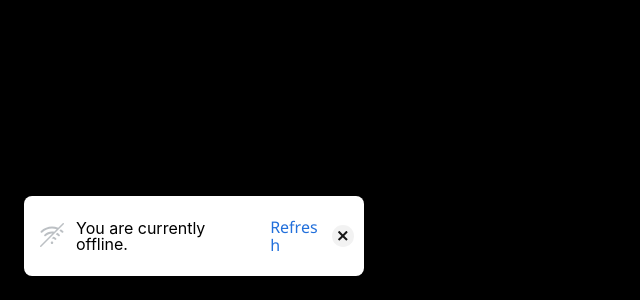
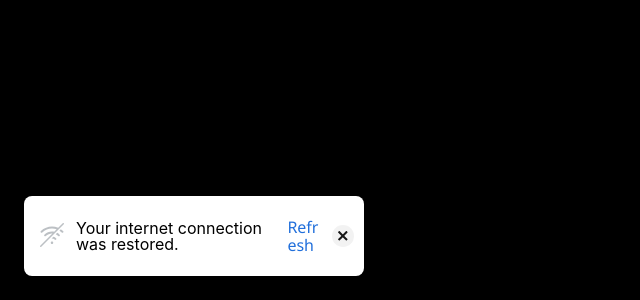
Before and after one commit to AmrAhmedA/react-nsn, a React (Create React App) app: page / in a window 1280 px wide. Shown: the part 500-800 px from the top of the page, without its empty margins (0-640 px from the left). Built offline with nearby package versions, Linux system fonts and the light colour scheme.

Commit message:
feat: return online status notifier component

```diff
--- a/src/App.tsx
+++ b/src/App.tsx
@@ -3,11 +3,11 @@ import { OnlineStatusNotifier } from './OnlineStatusNotifier';
 import { useOnlineStatus } from './useNetworkStatus';
 
 function App() {
-  const { isOnline } = useOnlineStatus();
+  const { isOnline, StatusNotifierComponent } = useOnlineStatus();
   return (
     <div className="App" style={{ height: '100vh', backgroundColor: 'black' }}>
       <h1>{isOnline ? 'online' : 'offline'}</h1>
-      <OnlineStatusNotifier />
+      <StatusNotifierComponent />
     </div>
   );
 }
--- a/src/OnlineStatusNotifier.tsx
+++ b/src/OnlineStatusNotifier.tsx
@@ -1,37 +1,29 @@
-const offlineImage = (
-  <svg viewBox="0 0 24 24" className="mainColor" height="24" width="24">
-    <path d="M23.7805.2195c.2925.293.2925.768 0 1.061l-22.5 22.5C1.134 23.927.942 24 .75 24c-.192 0-.384-.073-.5305-.2195-.2925-.293-.2925-.768 0-1.061l12.1967947-12.1971509c-2.3773758-.1150468-4.79162015.7286756-6.6038447 2.5401009-.3905.3905-1.0235.3905-1.414 0-.3905-.3905-.3905-1.024 0-1.414 2.65728981-2.65728981 6.3696459-3.62280965 9.8005664-2.90852144l2.430738-2.43186193C11.7816792 4.58111626 6.15198938 5.65271062 2.27735 9.52735c-.3905.3905-1.0235.3905-1.414 0-.3905-.3905-.3905-1.0235 0-1.414 4.6714534-4.67191574 11.571522-5.78608437 17.3096457-3.34843552L22.7195.2195c.293-.2925.768-.2925 1.061 0zM12 18.5c.6905 0 1.25.5595 1.25 1.25S12.6905 21 12 21s-1.25-.5595-1.25-1.25.5595-1.25 1.25-1.25zm1.4175-4.81495c.9705.2455 1.8905.741 2.6485 1.499.3905.3905.3905 1.0235 0 1.414-.1955.1955-.451.293-.707.293-.256 0-.512-.0975-.707-.293-.7835333-.7835333-1.8301422-1.1445778-2.8581093-1.0880116L11.574 15.52855l1.8435-1.8435zm3.8154-3.8154c.848.4725 1.649 1.059 2.3685 1.779.391.39.391 1.023 0 1.414-.195.195-.451.293-.707.293-.2555 0-.5115-.098-.707-.293-.7285-.728-1.5575-1.291-2.439-1.7085zm2.1908-2.1908l1.4425-1.4425c.8.545 1.5615 1.168 2.2705 1.877.3905.3905.3905 1.0235 0 1.414-.1955.1955-.451.293-.707.293-.256 0-.5115-.0975-.707-.293-.5933333-.59333333-1.2283333-1.11861111-1.895162-1.57959491L19.4237 7.67885l1.4425-1.4425z"></path>
-  </svg>
-);
-export function OnlineStatusNotifier() {
+import { cancelIcon, offlineIcon } from './icons';
+
+type OnlineStatusNotifierType = {
+  isOnline: boolean;
+};
+export function OnlineStatusNotifier({ isOnline }: OnlineStatusNotifierType) {
   const handleRefreshButtonClick = () =>
     // eslint-disable-next-line no-restricted-globals
     location.reload();
 
   const handleCloseButtonClick = () => {};
+
   return (
-    <div className="statusModalAnchorOriginBottomLeft ">
-      <div>{offlineImage}</div>
-      <div>You are currently offline.</div>
+    <div className="statusModalAnchorOriginBottomLeft">
+      <div>{offlineIcon}</div>
+      <div>{getStatusText(isOnline)}</div>
       <div>
         <span onClick={handleRefreshButtonClick}>Refresh</span>
       </div>
-      <div onClick={handleCloseButtonClick}>
-        <svg
-          xmlns="http://www.w3.org/2000/svg"
-          width="9.627"
-          height="9.632"
-          className="darkModeColor"
-          viewBox="0 0 9.627 9.632"
-        >
-          <path
-            id="Path_113"
-            data-name="Path 113"
-            d="M73.468,72.3l-3.137-3.149a.215.215,0,0,1,0-.3l3.144-3.108a.348.348,0,0,0,0-.491l-.938-.943a.345.345,0,0,0-.246-.1.356.356,0,0,0-.246.1l-3.131,3.1a.215.215,0,0,1-.3,0l-3.136-3.1a.345.345,0,0,0-.246-.1.356.356,0,0,0-.246.1l-.935.943a.348.348,0,0,0,0,.491L67.2,68.845a.215.215,0,0,1,0,.3L64.062,72.3a.347.347,0,0,0-.1.246.337.337,0,0,0,.1.246L65,73.73a.346.346,0,0,0,.246.1.34.34,0,0,0,.246-.1l3.122-3.137a.215.215,0,0,1,.3,0l3.125,3.134a.346.346,0,0,0,.246.1.34.34,0,0,0,.246-.1l.938-.943a.347.347,0,0,0,.1-.246A.36.36,0,0,0,73.468,72.3Z"
-            transform="translate(-63.95 -64.2)"
-          />
-        </svg>
-      </div>
+      <div onClick={handleCloseButtonClick}>{cancelIcon}</div>
     </div>
   );
 }
+
+const getStatusText = (isOnline: boolean): string => {
+  return isOnline
+    ? 'Your internet connection was restored.'
+    : 'You are currently offline';
+};
--- /dev/null
+++ b/src/icons.tsx
@@ -0,0 +1,22 @@
+export const offlineIcon = (
+  <svg viewBox="0 0 24 24" className="mainColor" height="24" width="24">
+    <path d="M23.7805.2195c.2925.293.2925.768 0 1.061l-22.5 22.5C1.134 23.927.942 24 .75 24c-.192 0-.384-.073-.5305-.2195-.2925-.293-.2925-.768 0-1.061l12.1967947-12.1971509c-2.3773758-.1150468-4.79162015.7286756-6.6038447 2.5401009-.3905.3905-1.0235.3905-1.414 0-.3905-.3905-.3905-1.024 0-1.414 2.65728981-2.65728981 6.3696459-3.62280965 9.8005664-2.90852144l2.430738-2.43186193C11.7816792 4.58111626 6.15198938 5.65271062 2.27735 9.52735c-.3905.3905-1.0235.3905-1.414 0-.3905-.3905-.3905-1.0235 0-1.414 4.6714534-4.67191574 11.571522-5.78608437 17.3096457-3.34843552L22.7195.2195c.293-.2925.768-.2925 1.061 0zM12 18.5c.6905 0 1.25.5595 1.25 1.25S12.6905 21 12 21s-1.25-.5595-1.25-1.25.5595-1.25 1.25-1.25zm1.4175-4.81495c.9705.2455 1.8905.741 2.6485 1.499.3905.3905.3905 1.0235 0 1.414-.1955.1955-.451.293-.707.293-.256 0-.512-.0975-.707-.293-.7835333-.7835333-1.8301422-1.1445778-2.8581093-1.0880116L11.574 15.52855l1.8435-1.8435zm3.8154-3.8154c.848.4725 1.649 1.059 2.3685 1.779.391.39.391 1.023 0 1.414-.195.195-.451.293-.707.293-.2555 0-.5115-.098-.707-.293-.7285-.728-1.5575-1.291-2.439-1.7085zm2.1908-2.1908l1.4425-1.4425c.8.545 1.5615 1.168 2.2705 1.877.3905.3905.3905 1.0235 0 1.414-.1955.1955-.451.293-.707.293-.256 0-.5115-.0975-.707-.293-.5933333-.59333333-1.2283333-1.11861111-1.895162-1.57959491L19.4237 7.67885l1.4425-1.4425z"></path>
+  </svg>
+);
+
+export const cancelIcon = (
+  <svg
+    xmlns="http://www.w3.org/2000/svg"
+    width="9.627"
+    height="9.632"
+    className={'darkModeColor'}
+    viewBox="0 0 9.627 9.632"
+  >
+    <path
+      id="Path_113"
+      data-name="Path 113"
+      d="M73.468,72.3l-3.137-3.149a.215.215,0,0,1,0-.3l3.144-3.108a.348.348,0,0,0,0-.491l-.938-.943a.345.345,0,0,0-.246-.1.356.356,0,0,0-.246.1l-3.131,3.1a.215.215,0,0,1-.3,0l-3.136-3.1a.345.345,0,0,0-.246-.1.356.356,0,0,0-.246.1l-.935.943a.348.348,0,0,0,0,.491L67.2,68.845a.215.215,0,0,1,0,.3L64.062,72.3a.347.347,0,0,0-.1.246.337.337,0,0,0,.1.246L65,73.73a.346.346,0,0,0,.246.1.34.34,0,0,0,.246-.1l3.122-3.137a.215.215,0,0,1,.3,0l3.125,3.134a.346.346,0,0,0,.246.1.34.34,0,0,0,.246-.1l.938-.943a.347.347,0,0,0,.1-.246A.36.36,0,0,0,73.468,72.3Z"
+      transform="translate(-63.95 -64.2)"
+    />
+  </svg>
+);
--- a/src/useNetworkStatus.tsx
+++ b/src/useNetworkStatus.tsx
@@ -1,4 +1,5 @@
 import { useEffect, useState } from 'react';
+import { OnlineStatusNotifier } from './OnlineStatusNotifier';
 
 const isWindowDocumentAvailable = typeof window !== 'undefined';
 
@@ -9,6 +10,7 @@ export function useOnlineStatus(): {
   error: unknown;
   isOffline: boolean;
   isOnline: boolean;
+  StatusNotifierComponent: () => JSX.Element;
 } {
   const [isOnline, setIsOnline] = useState<boolean>(() =>
     isNavigatorObjectAvailable &&
@@ -37,9 +39,14 @@ export function useOnlineStatus(): {
     };
   }, []);
 
+  const StatusNotifierComponent = () => (
+    <OnlineStatusNotifier isOnline={isOnline} />
+  );
+
   return {
     error: null,
     isOffline: !isOnline,
-    isOnline
+    isOnline,
+    StatusNotifierComponent
   };
 }
```
